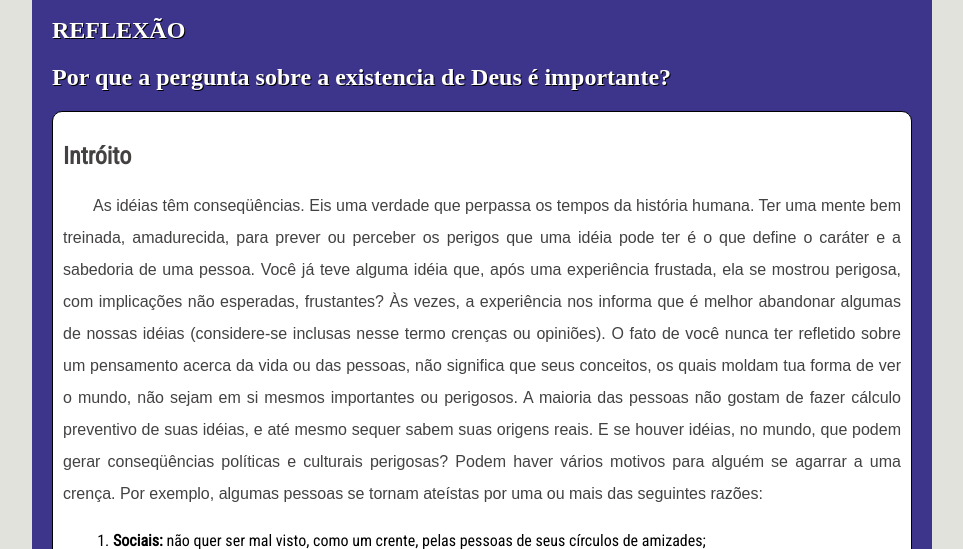
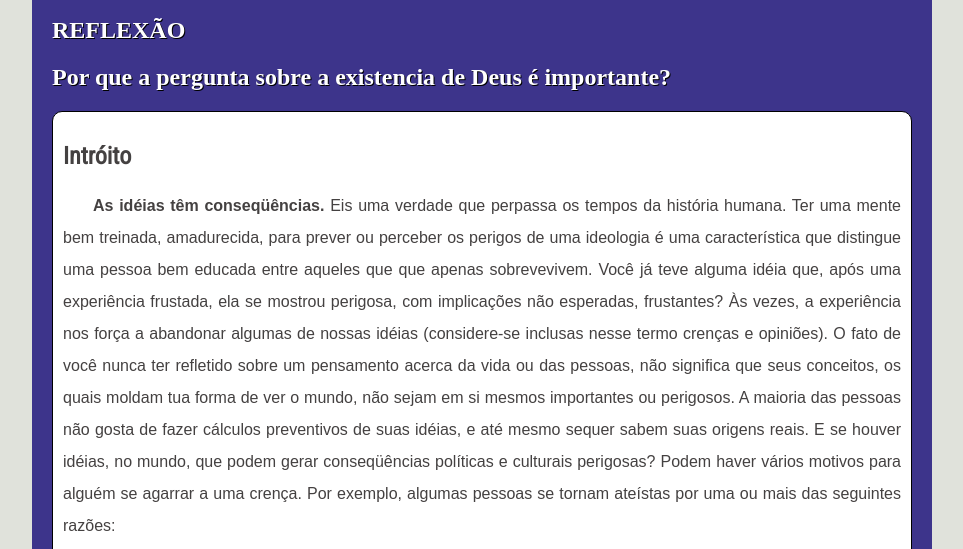
Before and after one commit to andrelra/meu_portifolio, a plain HTML site: page pages/blog.html in a window 1280 px wide. Shown: the part 403-952 px from the top of the page, without its empty margins (158-1121 px from the left). Drawn offline with nearby package versions, Linux system fonts and the light colour scheme.

Commit message:
Atualização de correção gramatical blog

```diff
--- a/pages/blog.html
+++ b/pages/blog.html
@@ -27,7 +27,7 @@
             <h2 id="titulo">Por que a pergunta sobre a existencia de Deus é importante?</h2>
             <section class="conteudo">
                 <h2 class="subtitulos">Intróito</h2>
-                <p>As idéias têm conseqüências. Eis uma verdade que perpassa os tempos da história humana. Ter uma mente bem treinada, amadurecida, para prever ou perceber os perigos que uma idéia pode ter é o que define o caráter e a sabedoria de uma pessoa. Você já teve alguma idéia que, após uma experiência frustada, ela se mostrou perigosa, com implicações não esperadas, frustantes? Às vezes, a experiência nos informa que é melhor abandonar algumas de nossas idéias (considere-se inclusas nesse termo crenças ou opiniões). O fato de você nunca ter refletido sobre um pensamento acerca da vida ou das pessoas, não significa que seus conceitos, os quais moldam tua forma de ver o mundo, não sejam em si mesmos importantes ou perigosos. A maioria das pessoas não gostam de fazer cálculo preventivo de suas idéias, e até mesmo sequer sabem suas origens reais. E se houver idéias, no mundo, que podem gerar conseqüências políticas e culturais perigosas? Podem haver vários motivos para alguém se agarrar a uma crença.  Por exemplo, algumas pessoas se tornam ateístas por uma ou mais das seguintes razões:</p>
+                <p><strong>As idéias têm conseqüências.</strong> Eis uma verdade que perpassa os tempos da história humana. Ter uma mente bem treinada, amadurecida, para prever ou perceber os perigos de uma ideologia é uma característica que distingue uma pessoa bem educada entre aqueles que que apenas sobrevevivem. Você já teve alguma idéia que, após uma experiência frustada, ela se mostrou perigosa, com implicações não esperadas, frustantes? Às vezes, a experiência nos força a abandonar algumas de nossas idéias (considere-se inclusas nesse termo crenças e opiniões). O fato de você nunca ter refletido sobre um pensamento acerca da vida ou das pessoas, não significa que seus conceitos, os quais moldam tua forma de ver o mundo, não sejam em si mesmos importantes ou perigosos. A maioria das pessoas não gosta de fazer cálculos preventivos de suas idéias, e até mesmo sequer sabem suas origens reais. E se houver idéias, no mundo, que podem gerar conseqüências políticas e culturais perigosas? Podem haver vários motivos para alguém se agarrar a uma crença.  Por exemplo, algumas pessoas se tornam ateístas por uma ou mais das seguintes razões:</p>
 
                 <ol>
                     <li><strong>Sociais:</strong> não quer ser mal visto, como um crente, pelas pessoas de seus círculos de amizades;</li>
```
